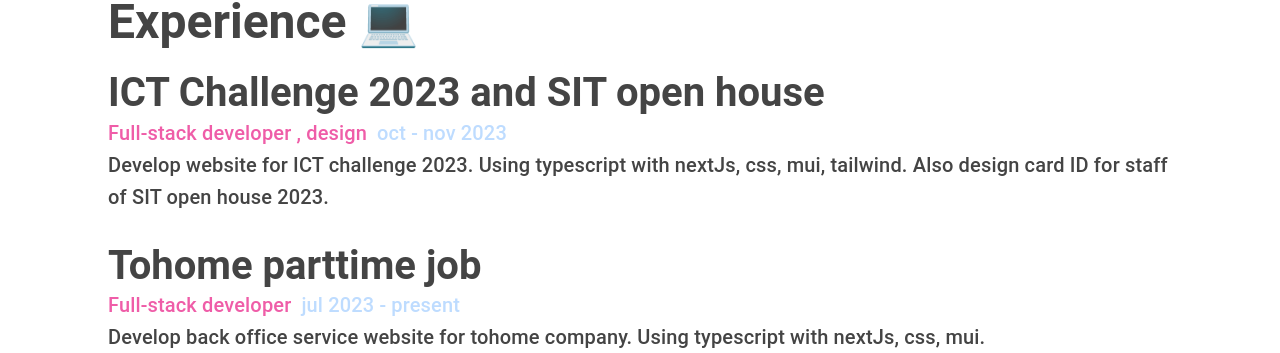
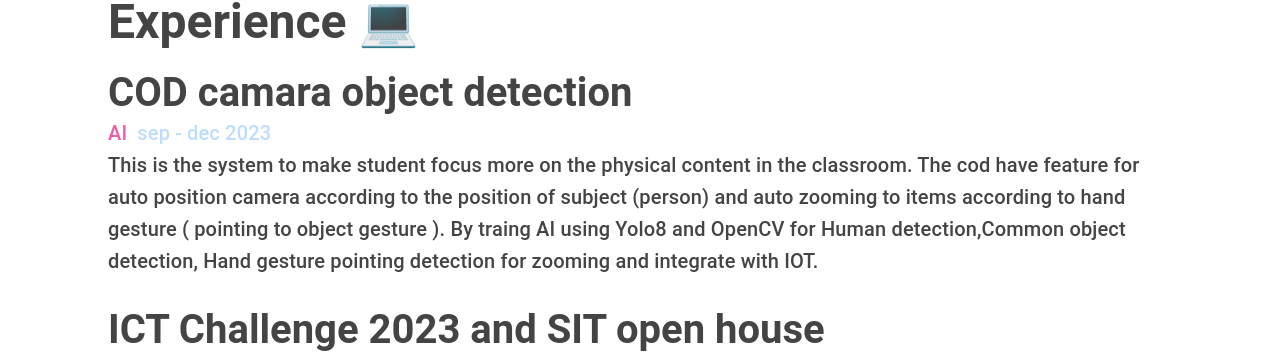
Before and after one commit to fxhPhxrxchxyx/fxhportfolio, a React (Vite) app in the folder frontend/: page /about in a window 1280 px wide. Shown: the part 451-804 px from the top of the page. Built offline with nearby package versions, Linux system fonts and the light colour scheme.

Commit message:
update experience and skill

```diff
--- a/frontend/src/components/content/Exprience.ts
+++ b/frontend/src/components/content/Experience.ts
@@ -9,24 +9,30 @@ export type Exprience = {
 export const experience: Exprience[] = [
   {
     id: 0,
-    project:
-      "ICT Challenge 2023 and SIT open house ",
+    project: "COD camara object detection",
+    position: "AI",
+    time: "sep - dec 2023",
+    description:
+      "This is the system to make student focus more on the physical content in the classroom. The cod have feature for auto position camera according to the position of subject (person) and auto zooming to items according to hand gesture ( pointing to object gesture ). By traing AI using Yolo8 and OpenCV for Human detection,Common object detection, Hand gesture pointing detection for zooming and integrate with IOT.",
+  },
+  {
+    id: 1,
+    project: "ICT Challenge 2023 and SIT open house ",
     position: "Full-stack developer , design",
     time: "oct - nov 2023",
     description:
       "Develop website for ICT challenge 2023. Using typescript with nextJs, css, mui, tailwind. Also design card ID for staff of SIT open house 2023.",
   },
   {
-    id: 1,
-    project:
-      "Tohome parttime job",
+    id: 2,
+    project: "Tohome parttime job",
     position: "Full-stack developer",
     time: "jul 2023 - present",
     description:
       "Develop back office service website for tohome company. Using typescript with nextJs, css, mui.",
   },
   {
-    id: 2,
+    id: 3,
     project:
       "Front-end of Chromecast lock screen projector for SIT hackathon 2023",
     position: "SIT KMUTT",
@@ -35,7 +41,7 @@ export const experience: Exprience[] = [
       "This project is a backdrop chrome cast screen projector for SIT hackathon 2023. The features are queue list of musics, show next event, show date time and weather, random picture in hackathon event, and countdown. Using react typescript, css, mui, go.",
   },
   {
-    id: 3,
+    id: 4,
     project: "Flutter integrated project",
     position: "SIT KMUTT",
     time: "MAY - JUNE 2023",
@@ -43,21 +49,21 @@ export const experience: Exprience[] = [
       "Develop mobile applications call Jaijaoni and Laas by using Dart Flutter.",
   },
   {
-    id: 4,
+    id: 5,
     project: "PPS WATER",
     position: "Part.,PPS water Ltd.",
     time: "DEC 2022 - JAN 2023",
     description: "Website that create by react typescript and style with Scss.",
   },
   {
-    id: 5,
+    id: 6,
     project: "CO-PROJECT MANAGER (SECRETARY)",
     position: "SIT KMUTT",
     time: "AUG - DEC 2022",
     description: "Using Agile Methodologies to manage the integrated project.",
   },
   {
-    id: 6,
+    id: 7,
     project: "DETECTIVEXXIII-FRONTEND PROJECT",
     position: "SIT KMUTT",
     time: "JUL - SEP 2022",
@@ -65,7 +71,7 @@ export const experience: Exprience[] = [
       "front-end development using Typescript, ReactJs, css, Chakra ui.",
   },
   {
-    id: 7,
+    id: 8,
     project: "HELLO ERMINE CAMP",
     position: "SIT KMUTT",
     time: "OCT-NOV 2021",
@@ -78,8 +84,7 @@ export const activity: Exprience[] = [
   {
     id: 0,
     project: "CS First Date",
-    position:
-      "presedent and Core team(for cs23), guset speaker(for cs24)",
+    position: "presedent and Core team(for cs23), guset speaker(for cs24)",
     time: "19 AUG 2022 and 26 AUG 2023",
     description:
       "CS First Date is an event that aims to help new students get to know each other and build relationships between junior and senior members of the program. Teach about Java language (in 2022) and talk about part time job experience (in 2023).",
@@ -121,7 +126,7 @@ export const activity: Exprience[] = [
     id: 5,
     project: "Google could",
     position: "ChiyoGCP",
-    time: "OCT-NOV 2023",
+    time: "OCT-NOV 2022 and 2023",
     description:
       "Participating in bigquery lab challenge via Qwiklabs using google cloud tools and got Swag Google Cloud.",
   },
--- a/frontend/src/components/content/Skill.ts
+++ b/frontend/src/components/content/Skill.ts
@@ -10,6 +10,7 @@ export const language: Skills[] = [
   { id: 4, name: "C" },
   { id: 5, name: "R" },
   { id: 6, name: "Python" },
+  { id: 7, name: "Golang" },
 ];
 
 export const frontD: Skills[] = [
@@ -39,6 +40,7 @@ export const other: Skills[] = [
   { id: 1, name: "data structures " },
   { id: 2, name: "algorithms" },
   { id: 3, name: "IOT" },
-  { id: 4, name: "data science" },
+  { id: 4, name: "data science & AI" },
   { id: 5, name: "photoshop" },
+  { id: 6, name: "Linux command" },
 ];
--- a/frontend/src/pages/About.tsx
+++ b/frontend/src/pages/About.tsx
@@ -1,6 +1,6 @@
 import React from "react";
 import { Box, Container, Divider, Stack, Typography } from "@mui/material";
-import { experience, activity } from "../components/content/Exprience";
+import { experience, activity } from "../components/content/Experience";
 import Bio from "../components/home/Bio";
 
 const About = () => {
```
